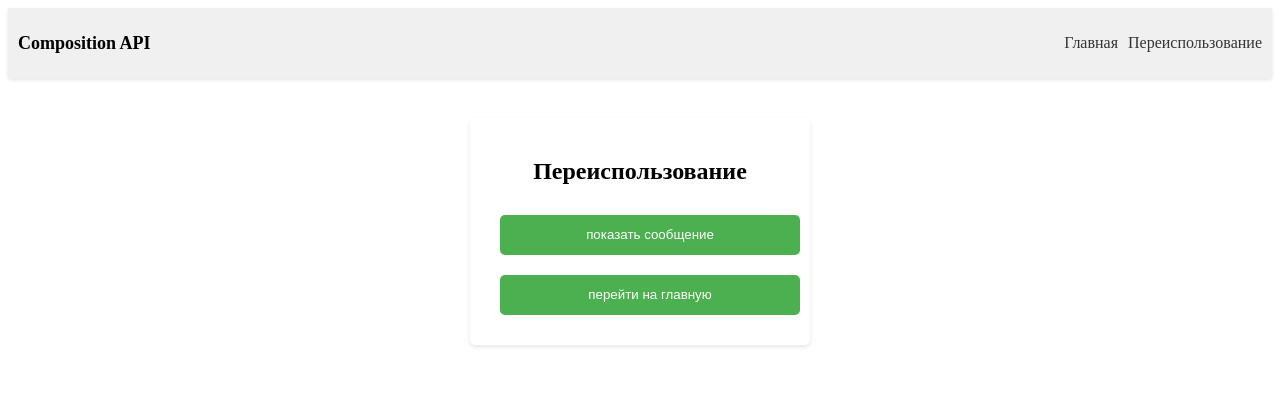
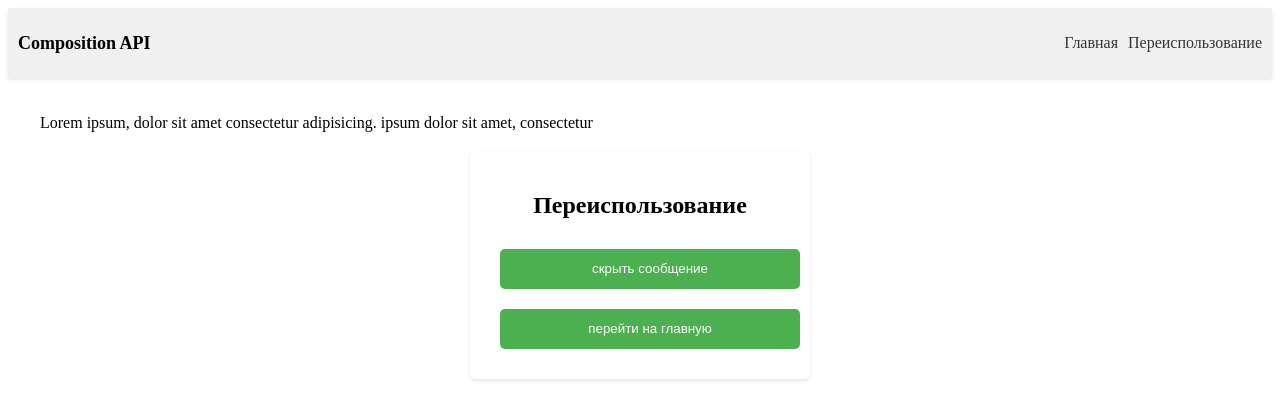
Before and after one commit to vitalay/19-compositionAPI, a Vue app: page /reusable in a window 1280 px wide. Shown: the top 420 px of the page. Built offline with nearby package versions, Linux system fonts and the light colour scheme.

Commit message:
алерт по умолчанию виден

```diff
--- a/src/use/alert.js
+++ b/src/use/alert.js
@@ -1,7 +1,7 @@
 
 import { ref } from 'vue';
-export function useAlert() {
-    const alert = ref(false);
+export function useAlert(visibility = false) {
+    const alert = ref(visibility);
     const toggle = () => {
         alert.value = !alert.value;
     };
--- a/src/views/Reusable.vue
+++ b/src/views/Reusable.vue
@@ -23,7 +23,7 @@ import { useAlert } from '@/use/alert';
   export default {
     setup() {
         useAlert();
-      const { alert, toggle, close } = useAlert();
+      //const { alert, toggle, close } = useAlert();
 
       const router = useRouter();
       const route = useRoute();
@@ -34,10 +34,10 @@ import { useAlert } from '@/use/alert';
 
 
       return {
-        alert,
+
         navigate,
-        toggle,
-        close
+        ...useAlert(true),
+
       };
     },
     components: { AppAlert },
```
